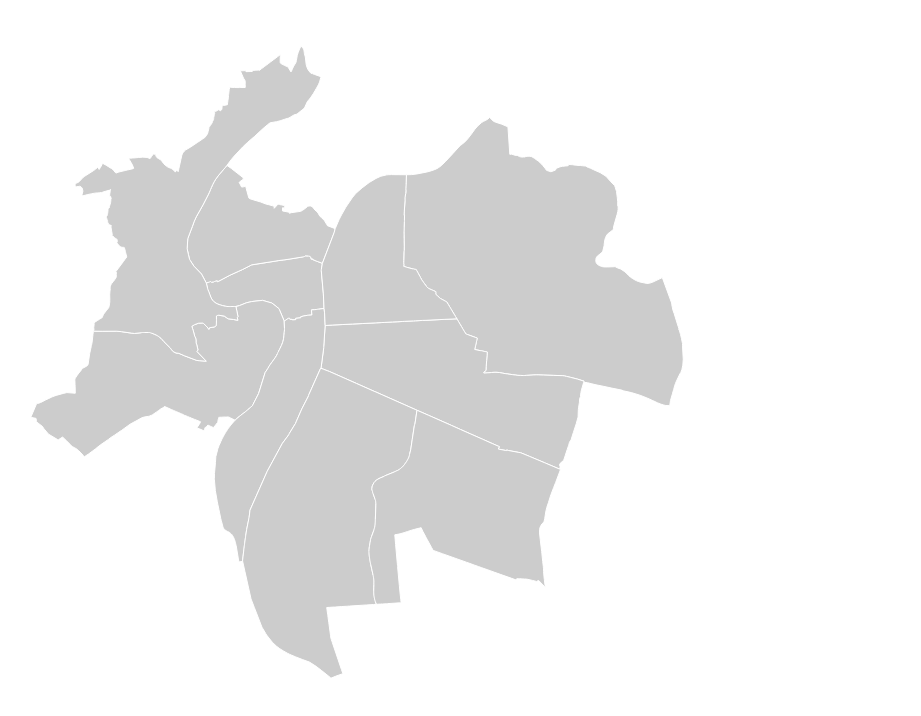
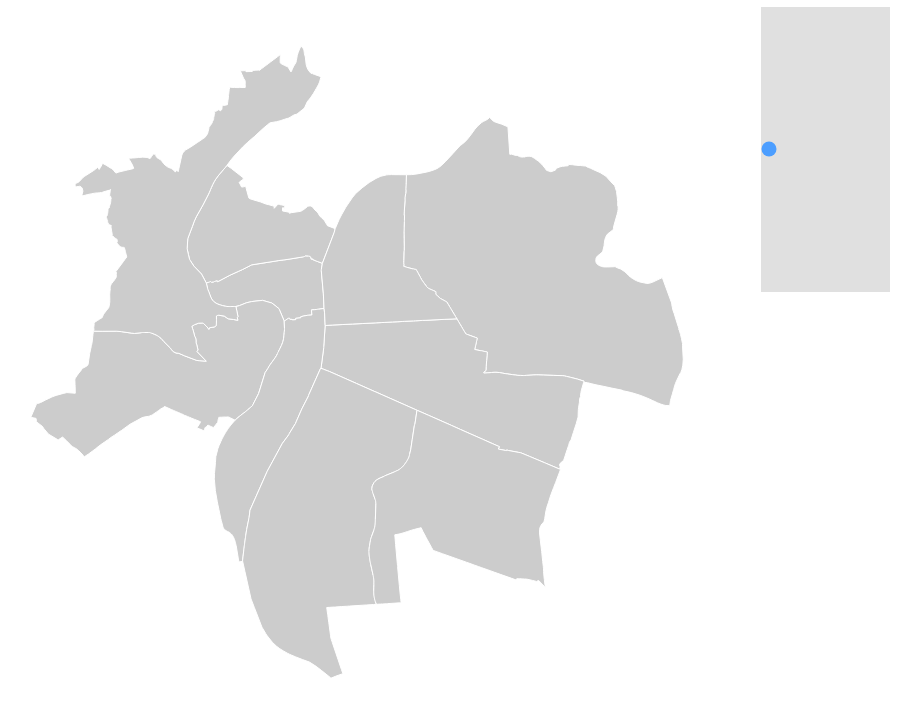
Before and after one commit to LouisKraemer/gbgh, a website: page index.html in a window 1280 px wide. Shown: the whole page, without its empty margins (274-1195 px from the left). Drawn offline with nearby package versions, Linux system fonts and the light colour scheme.

Commit message:
Updated script.js

```diff
--- a/index.html
+++ b/index.html
@@ -10,7 +10,10 @@
 <body>
     <div class="container">
         <div class="row">
-            <div class="col-12 col-md-10 offset-md-1 col-lg-8 offset-lg-2" id="map-container"></div>
+            <div class="col-11 col-md-10 offset-md-1 col-lg-8 offset-lg-2" id="map-container"></div>
+            <div class="col-1 col-md-1 col-lg-1">
+                <input type="range" min="1" max="8" value="1" class="slider" id="zoom-slider" orient="vertical">
+            </div>
         </div>
     </div>
     <script src="script.js"></script>
--- a/script.js
+++ b/script.js
@@ -62,8 +62,11 @@ d3.json("data/json/map.json", function (json) {
 
     function zoomed() {
         svg.selectAll("path").style("stroke-width", 1.5 / d3.event.transform.k + "px");
-        svg.selectAll("path").attr("transform", d3.event.transform);
+        svg.selectAll("path").transition().attr("transform", d3.event.transform);
     }
+
+    // Slider config
+
 
     //        width = parseInt(d3.select('#map').style('width')),
     //        width = width - margin.left - margin.right,
--- a/style.css
+++ b/style.css
@@ -6,3 +6,17 @@ body {
     bottom: 0;
     left: 0;
 }
+
+.slider {
+    writing-mode: bt-lr;
+    -webkit-appearance: slider-vertical;
+    height: 40%;
+    margin-top: 10%;
+    -webkit-appearance: none;  /* Override default CSS styles */
+    appearance: none;
+    background: #d3d3d3; /* Grey background */
+    outline: none; /* Remove outline */
+    opacity: 0.7; /* Set transparency (for mouse-over effects on hover) */
+    -webkit-transition: .2s; /* 0.2 seconds transition on hover */
+    transition: opacity .2s;
+}
```
